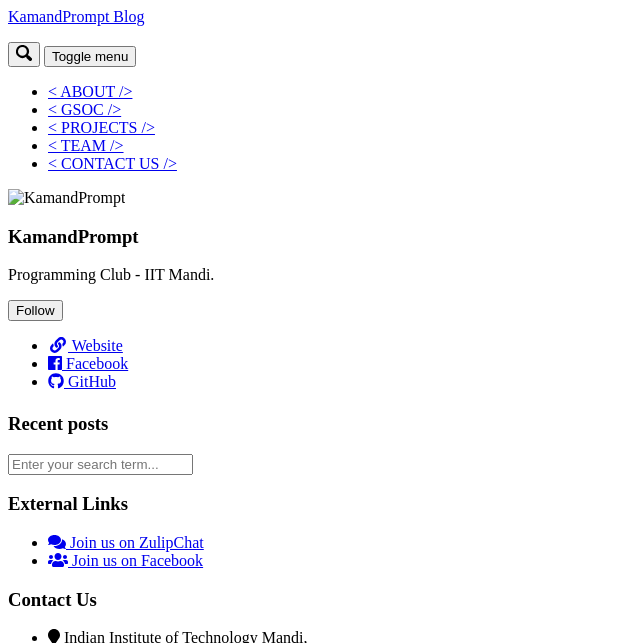
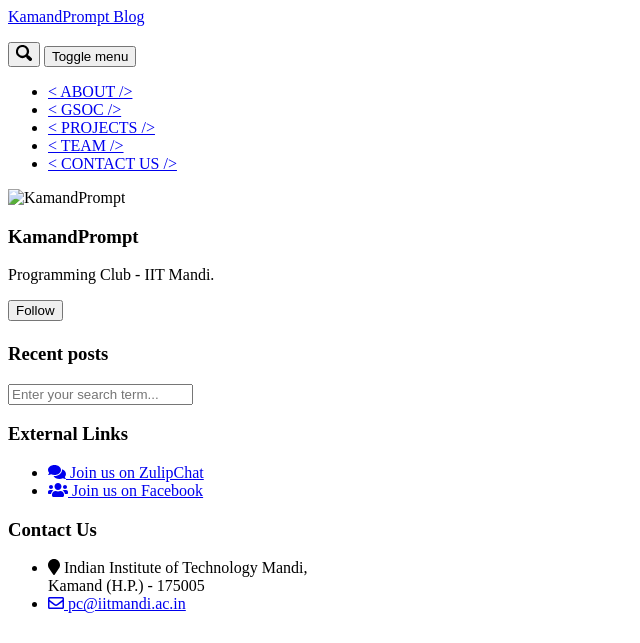
Before and after one commit to KamandPrompt/blog, a Jekyll site: the page built from index.html, in a window 1280 px wide, cut to the strip 0-643 px from the top of the page. Shown: the whole strip, without its empty margins (0-640 px from the left). Built offline with Jekyll 4.4.1, drawn with Linux system fonts in a browser that asks for light colours; nearby versions of some CDN libraries; a script bundle is joined from its source files by our own code; the list of posts is cut into pages by our own code; comment, search, counter and statistics services are not loaded; some of the changed lines change nothing that is shown.

Commit message:
Removed links from left sidebar
links: website,facebook and github

```diff
--- a/_config.yml
+++ b/_config.yml
@@ -109,23 +109,23 @@
   location         : #
   email            :
   links:
-    - label: "Email"
-      icon: "fas fa-fw fa-envelope-square"
+    - # label: "Email"
+      # icon: "fas fa-fw fa-envelope-square"
       # url: mailto:your.name@email.com
-    - label: "Website"
-      icon: "fas fa-fw fa-link"
-      url: "https://kamandprompt.github.io"
-    - label: "Twitter"
-      icon: "fab fa-fw fa-twitter-square"
+    - # label: "Website"
+      # icon: "fas fa-fw fa-link"
+      # url: "https://kamandprompt.github.io"
+    - # label: "Twitter"
+      # icon: "fab fa-fw fa-twitter-square"
       # url: "https://twitter.com/"
-    - label: "Facebook"
-      icon: "fab fa-facebook"
-      url: "https://www.facebook.com/prog.iitmandi/"
-    - label: "GitHub"
-      icon: "fab fa-github"
-      url: "https://github.com/KamandPrompt/"
-    - label: "Instagram"
-      icon: "fab fa-fw fa-instagram"
+    - # label: "Facebook"
+      # icon: "fab fa-facebook"
+      # url: "https://www.facebook.com/prog.iitmandi/"
+    - # label: "GitHub"
+      # icon: "fab fa-github"
+      # url: "https://github.com/KamandPrompt/"
+    - # label: "Instagram"
+      # icon: "fab fa-fw fa-instagram"
       # url: "https://instagram.com/"
 
 # Site Footer
```
